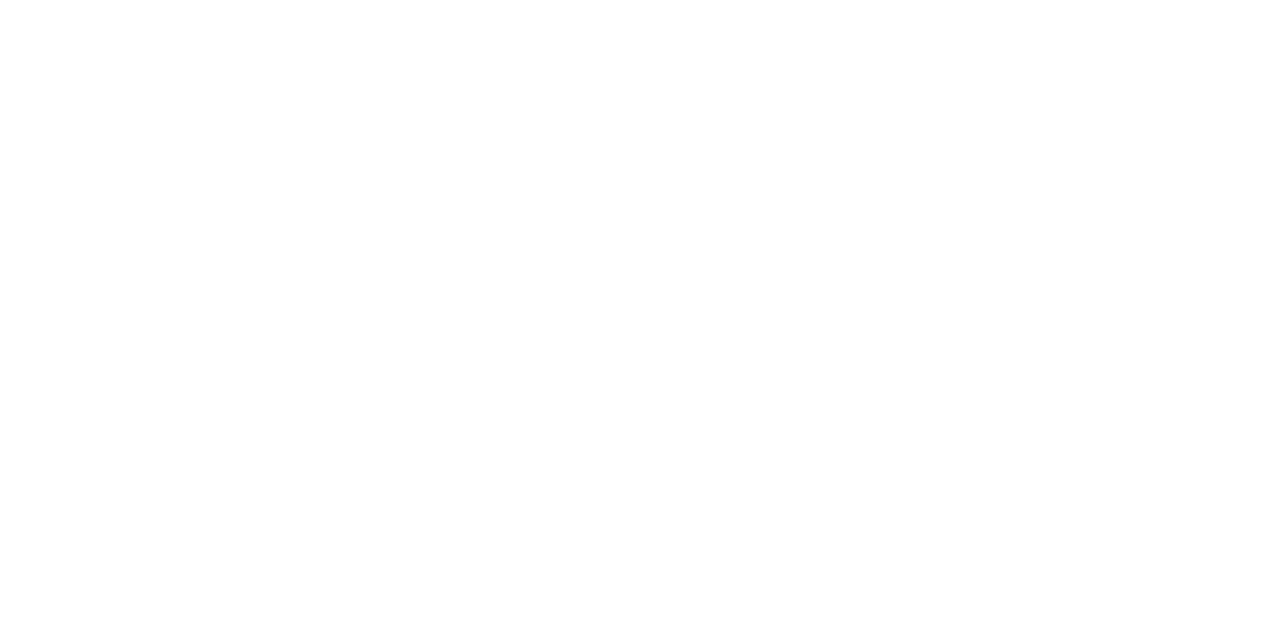
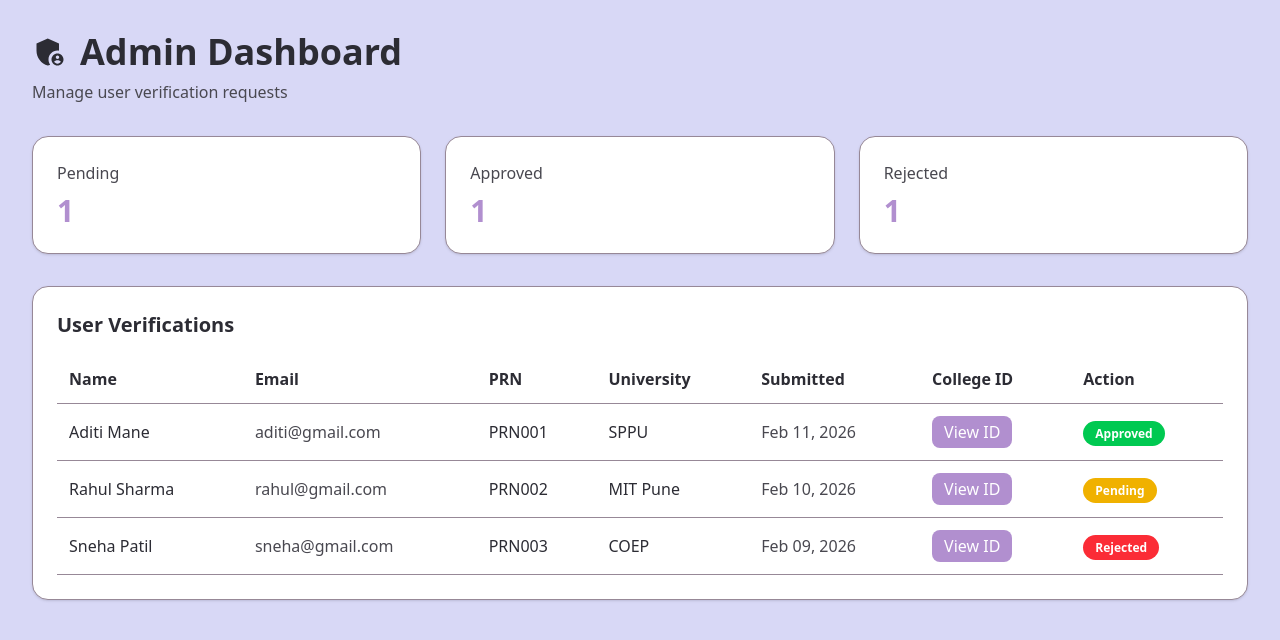
Before and after one commit to Aditi-Mane/nest-platform, a React app in the folder frontend/: page /admin in a window 1280 px wide. Before the commit this address had no page. Shown: the top 640 px of the page. Built offline with nearby package versions, Linux system fonts and the light colour scheme; the HTML template or start-up script is replaced by a standard one.

Commit message:
feat(auth-frontend): initial ui build of verification status and admin dashboard page

```diff
--- a/frontend/src/App.jsx
+++ b/frontend/src/App.jsx
@@ -2,6 +2,7 @@
 import LandingPage from "./pages/LandingPage.jsx"
 import AuthPage from "./pages/AuthPage.jsx"
 import Marketplace from "./pages/Marketplace.jsx"
+import AdminDashboard from "./pages/AdminDashboard.jsx"
 
 function App() {
   return (
@@ -9,6 +10,7 @@
       <Route path="/" element={<LandingPage />} />
       <Route path="/auth/*" element={<AuthPage />} />
       <Route path="/marketplace" element={<Marketplace />} />
+      <Route path="/admin" element={<AdminDashboard/>}/>
     </Routes>
   )
 }
--- /dev/null
+++ b/frontend/src/pages/AdminDashboard.jsx
@@ -0,0 +1,133 @@
+import { MdAdminPanelSettings } from "react-icons/md";
+
+const users = [
+  {
+    name: "Aditi Mane",
+    email: "aditi@gmail.com",
+    prn: "PRN001",
+    university: "SPPU",
+    submitted: "Feb 11, 2026",
+    status: "Approved",
+  },
+  {
+    name: "Rahul Sharma",
+    email: "rahul@gmail.com",
+    prn: "PRN002",
+    university: "MIT Pune",
+    submitted: "Feb 10, 2026",
+    status: "Pending",
+  },
+  {
+    name: "Sneha Patil",
+    email: "sneha@gmail.com",
+    prn: "PRN003",
+    university: "COEP",
+    submitted: "Feb 09, 2026",
+    status: "Rejected",
+  },
+];
+
+export default function AdminDashboard() {
+  return (
+    <div className="min-h-screen bg-background text-text p-8">
+
+      {/* Header */}
+      <div className="mb-8">
+
+        <div className="flex items-center gap-3">
+          <MdAdminPanelSettings className="text-4xl text-text" />
+
+          <h1 className="text-4xl font-bold text-text">
+            Admin Dashboard
+          </h1>
+        </div>
+
+        <p className="text-muted mt-2">
+          Manage user verification requests
+        </p>
+
+      </div>
+
+
+      {/* Stats */}
+      <div className="grid md:grid-cols-3 gap-6 mb-8">
+        <StatCard title="Pending" value="1" />
+        <StatCard title="Approved" value="1" />
+        <StatCard title="Rejected" value="1" />
+      </div>
+
+      {/* Table */}
+      <div className="bg-card border border-border rounded-2xl shadow p-6">
+        <h2 className="text-xl font-semibold mb-4">User Verifications</h2>
+
+        <div className="overflow-x-auto">
+          <table className="w-full">
+            <thead>
+              <tr className="border-b border-border text-left">
+                <th className="p-3">Name</th>
+                <th className="p-3">Email</th>
+                <th className="p-3">PRN</th>
+                <th className="p-3">University</th>
+                <th className="p-3">Submitted</th>
+                <th className="p-3">College ID</th>
+                <th className="p-3">Action</th>
+              </tr>
+            </thead>
+
+            <tbody>
+              {users.map((user, i) => (
+                <tr
+                  key={i}
+                  className="border-b border-border hover:bg-background/40 transition"
+                >
+                  <td className="p-3 font-medium">{user.name}</td>
+                  <td className="p-3 text-muted">{user.email}</td>
+                  <td className="p-3">{user.prn}</td>
+                  <td className="p-3">{user.university}</td>
+                  <td className="p-3 text-muted">{user.submitted}</td>
+
+                  <td className="p-3">
+                    <button className="px-3 py-1 rounded-lg bg-primary text-white hover:opacity-90">
+                      View ID
+                    </button>
+                  </td>
+
+                  <td className="p-3">
+                    <StatusBadge status={user.status} />
+                  </td>
+                </tr>
+              ))}
+            </tbody>
+          </table>
+        </div>
+      </div>
+    </div>
+  );
+}
+
+function StatCard({ title, value }) {
+  return (
+    <div className="bg-card border border-border rounded-2xl p-6 shadow">
+      <p className="text-muted">{title}</p>
+      <h2 className="text-3xl font-bold text-primary mt-2">{value}</h2>
+    </div>
+  );
+}
+
+function StatusBadge({ status }) {
+  let style = "bg-yellow-500 text-white"; // Pending default
+
+  if (status === "Approved") {
+    style = "bg-green-500 text-white";
+  }
+
+  if (status === "Rejected") {
+    style = "bg-red-500 text-white";
+  }
+
+  return (
+    <span className={`px-3 py-1 rounded-full text-xs font-semibold ${style}`}>
+      {status}
+    </span>
+  );
+}
--- a/frontend/src/pages/AuthPage.jsx
+++ b/frontend/src/pages/AuthPage.jsx
@@ -5,6 +5,7 @@
 import VerifyOtp from "./auth/VerifyOtp.jsx"
 import CreateNewPass from "./auth/CreateNewPass.jsx"
 import VerifyAccount from "./auth/VerifyAccount.jsx"
+import VerificationPending from "./auth/VerificationStatus.jsx"
 
 const AuthPage = () => {
   return (
@@ -18,6 +19,7 @@
       <Route path="forgot-password" element={<ForgotPassword />} />
       <Route path="verify-otp" element={<VerifyOtp/>} />
       <Route path="create-new-pass" element={<CreateNewPass/>} />
+      <Route path="verification-status" element={<VerificationPending/>} />
     </Routes>
   )
 }
--- /dev/null
+++ b/frontend/src/pages/auth/VerificationStatus.jsx
@@ -0,0 +1,43 @@
+import AuthLayout from "../../components/auth/AuthLayout.jsx";
+import AuthCard from "../../components/auth/AuthCard.jsx";
+import AuthHeader from "../../components/auth/AuthHeader.jsx";
+import PrimaryButton from "../../components/auth/PrimaryButton.jsx";
+import { useNavigate } from "react-router-dom";
+import { FaClock } from "react-icons/fa";
+
+const VerificationPending = () => {
+  const navigate = useNavigate();
+
+  return (
+    <AuthLayout>
+      <AuthCard>
+
+        <div className="flex justify-center mb-4">
+          <FaClock className="text-muted text-4xl" />
+        </div>
+
+        <AuthHeader
+          title="Verification Status: Pending"
+          subtitle="Your details are under review."
+        />
+
+        <p className="text-sm text-text text-center mt-5 leading-relaxed">
+          This usually takes a few hours. You will be able to access the full platform once approved.
+        </p>
+
+
+        <div>
+          <PrimaryButton
+            type="button"
+            onClick={() => navigate("/auth/login")}
+          >
+            Back to Login
+          </PrimaryButton>
+        </div>
+
+      </AuthCard>
+    </AuthLayout>
+  );
+};
+
+export default VerificationPending;
```
Also changed, not shown: 1 other file (tests, documents, lock files or other folders).
